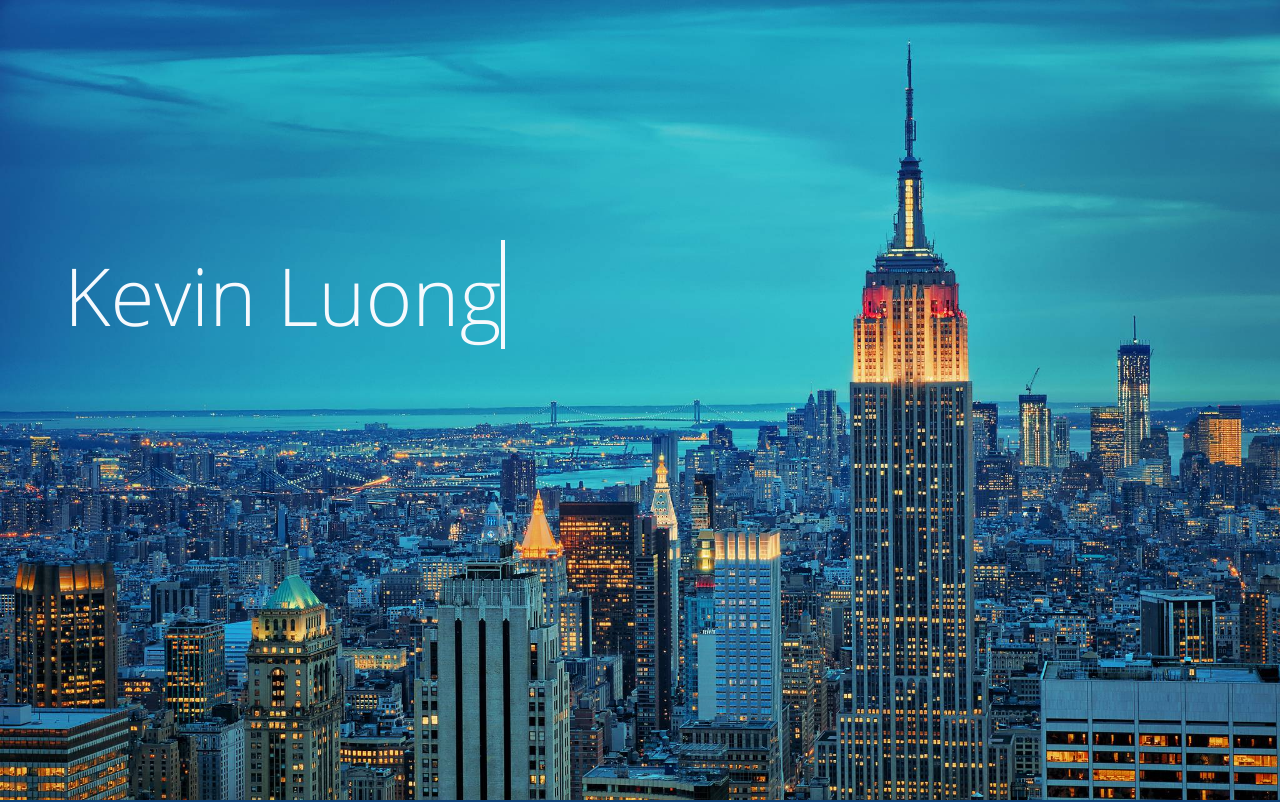
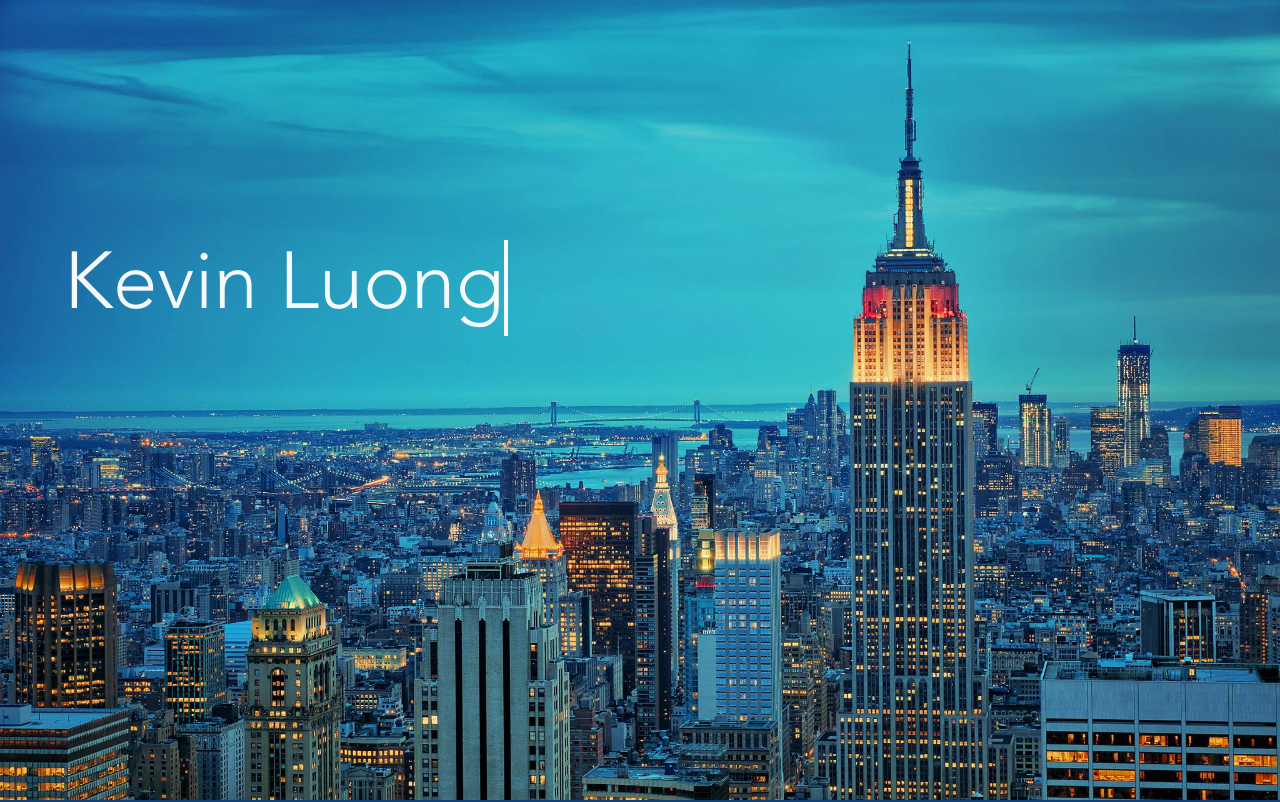
Before and after one commit to KevinLuong96/kevinluong96.github.io, a plain HTML site: page index.html in a window 1280 px wide. Shown: the top 802 px of the page. Drawn offline with Linux system fonts and the light colour scheme.

Commit message:
font update

```diff
--- a/bundle.css
+++ b/bundle.css
@@ -391,7 +391,7 @@ ul {
 .spinner {
   z-index: 5;
   width: 100%;
-  position: absolute;
+  position: fixed;
   color: #F6F9Fd;
   font-size: 5em;
   background: #0e4177;
@@ -490,11 +490,15 @@ ul {
   src: url(1bf71be111189e76987a4bb9b3115cb7.ttf); }
 
 @font-face {
+  font-family: "Avenir";
+  src: url(57dd7e9290cb105b7882f182c0d848e0.otf); }
+
+@font-face {
   font-family: "BebasNeueLight";
   src: url(4c8d42e69711e4e230d9081694db00ce.otf); }
 
 body {
-  font-family: OpenSans;
+  font-family: Avenir;
   height: 100vh; }
 
 h1 {
```
Also changed, not shown: 57dd7e9290cb105b7882f182c0d848e0.otf (added).
